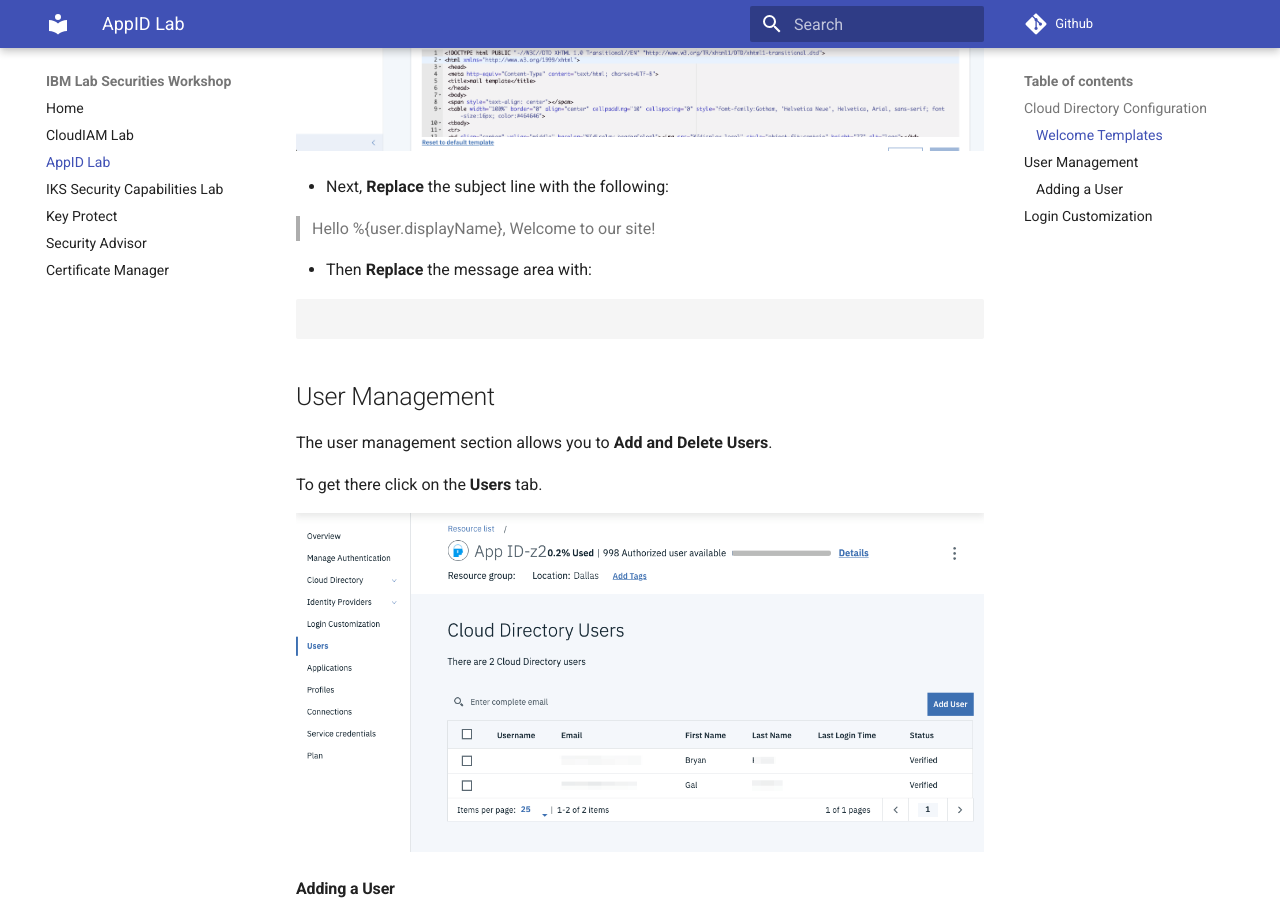
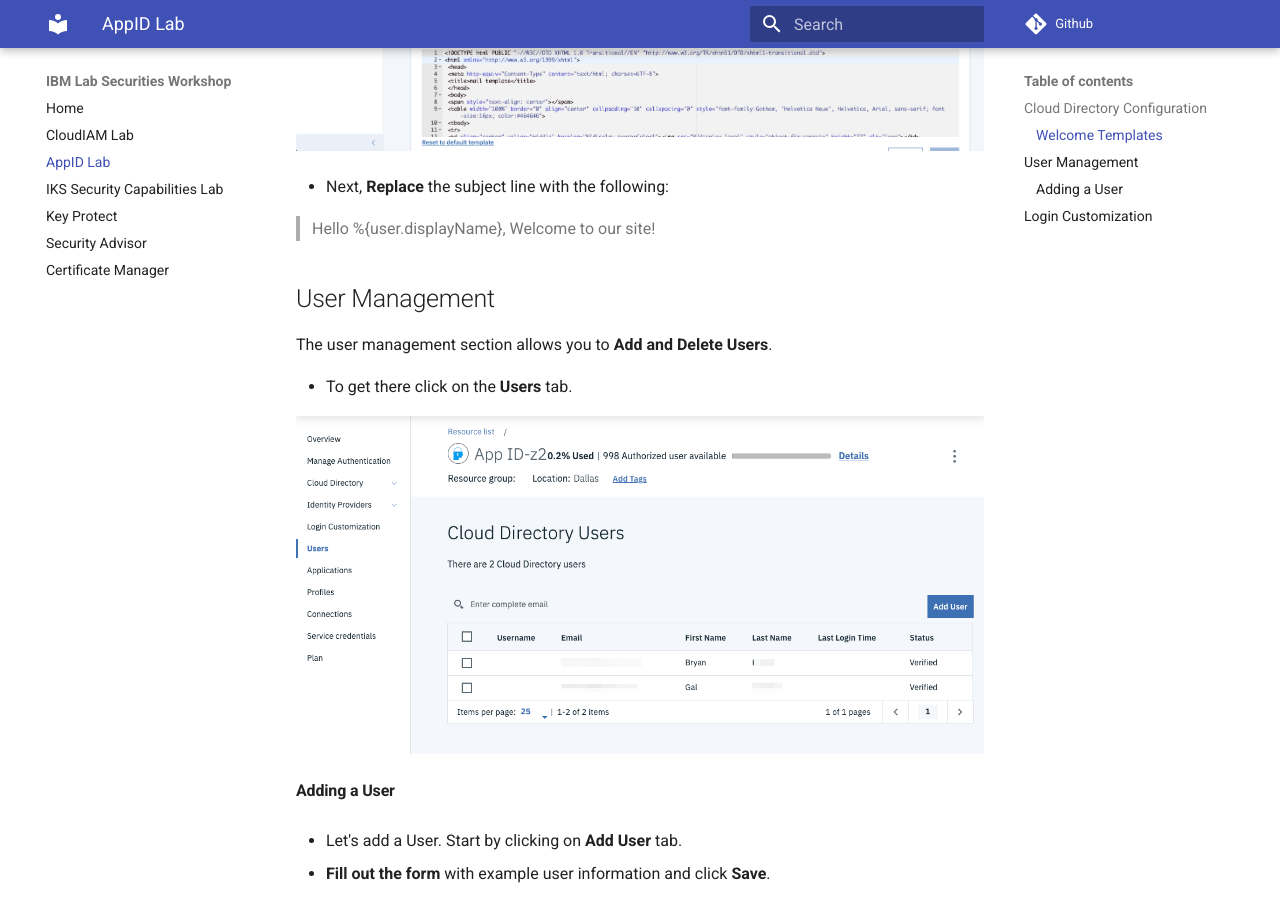
Before and after one commit to ibm-cloud-architecture/ibm-security-workshop, an MkDocs documentation site: the page built from docs/AppID/README.md, in a window 1280 px wide and 900 px high, scrolled down 713 px. Built offline with MkDocs 1.6.1 and Material for MkDocs 9.7.7, drawn with Linux system fonts in a browser that asks for light colours.

Commit message:
fixed Image

````diff
--- a/docs/AppID/README.md
+++ b/docs/AppID/README.md
@@ -1,5 +1,4 @@
 # App ID Lab
-
 In this lab, we will be covering how to use IBM App ID service to customize your application running on Kubernetes.
 
 ## Cloud Directory Configuration
@@ -16,17 +15,11 @@ In the Cloud Directory Configuration tab we are going to customize the **Welcome
 
 > Hello %{user.displayName}, Welcome to our site!
 
-- Then **Replace** the message area with:
-
-```
-
-```
-
 ## User Management
 
 The user management section allows you to **Add and Delete Users**.
 
-To get there click on the **Users** tab.
+- To get there click on the **Users** tab.
 
 ![Users-Page](UsersPage.png)
 
````
Also changed, not shown: docs/AppID/CDUsers.png.
